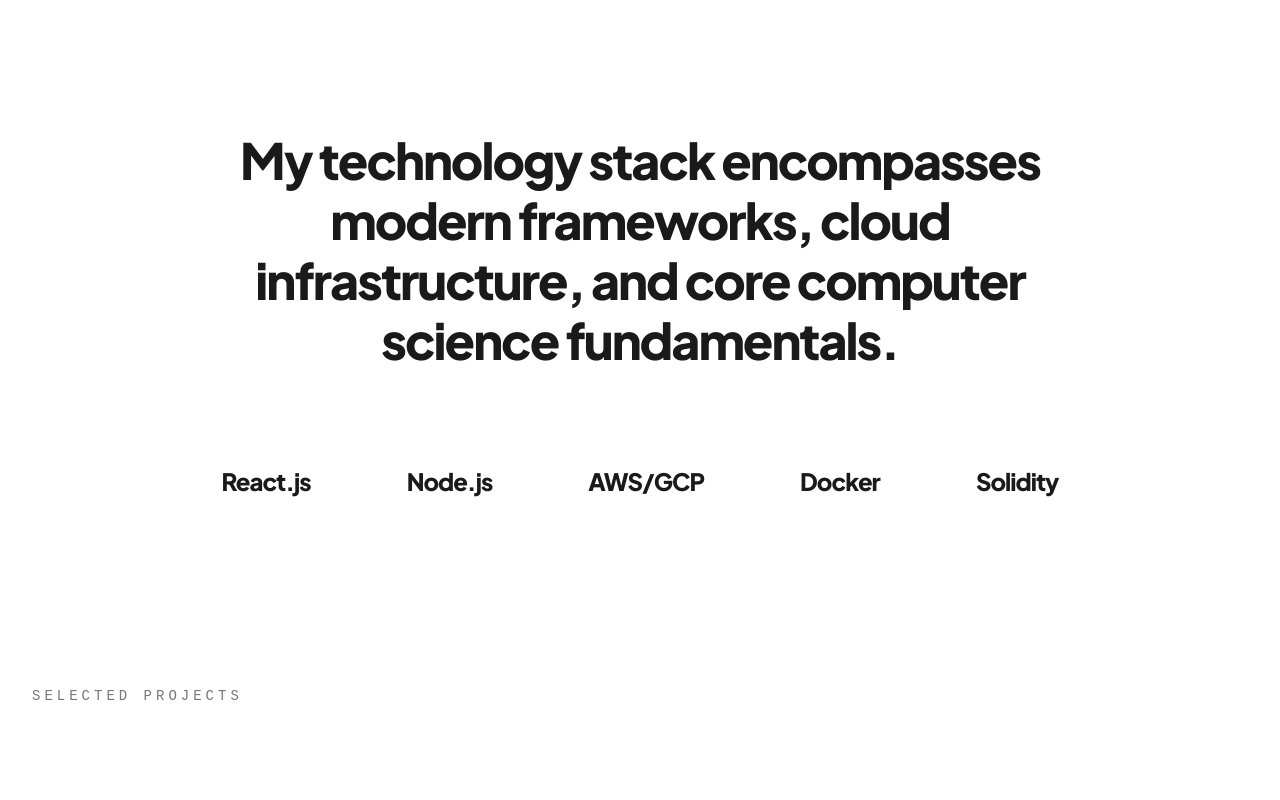
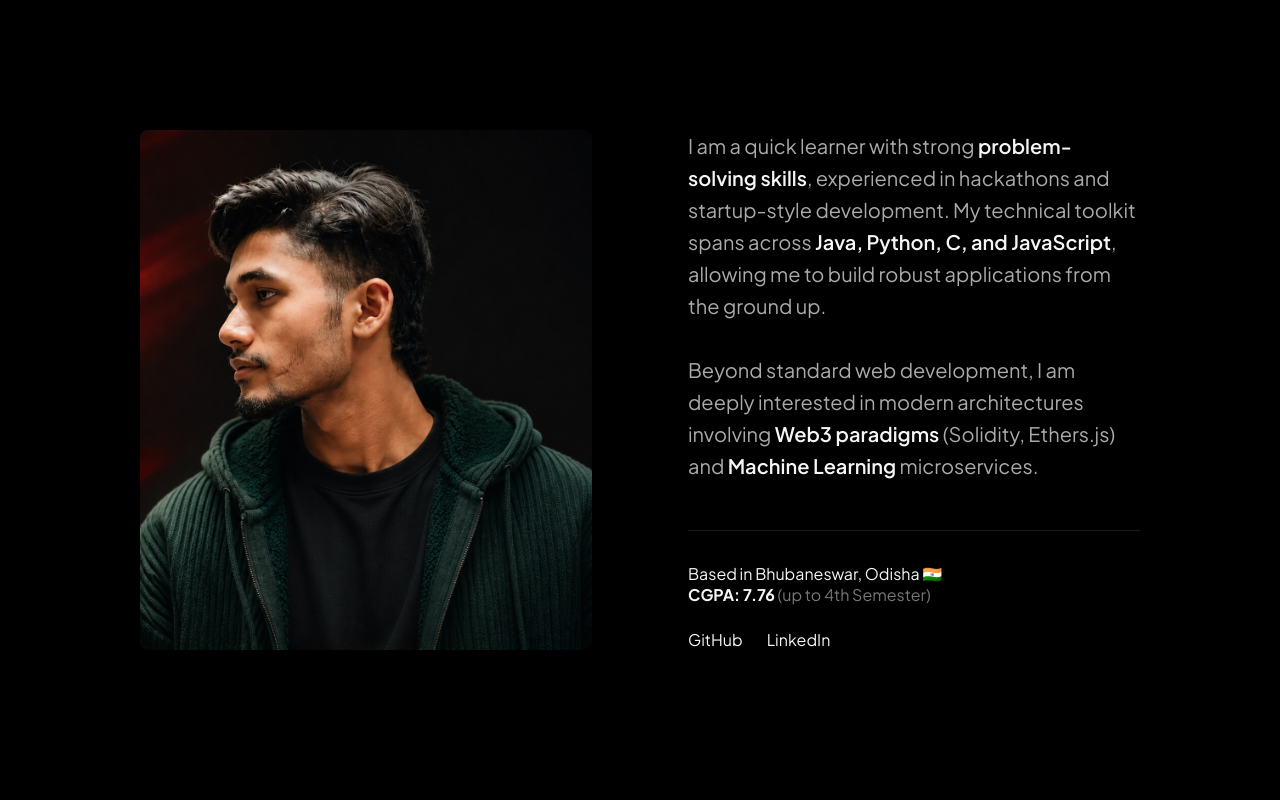
Before and after one commit to Adarshhspeaks/adarsh-portfolio, a React (Vite) app: page / in a window 1280 px wide. Shown: the part 1680-2480 px from the top of the page. Built offline with nearby package versions, Linux system fonts and the light colour scheme; a web font is replaced by a local one.

Commit message:
Restore bio section without download resume button

```diff
--- a/src/pages/HomePage.jsx
+++ b/src/pages/HomePage.jsx
@@ -16,6 +16,7 @@
 import { PROJECTS, EXPERTISE } from '../data/constants';
 import { fadeUpConfig, staggerContainer, staggerItem } from '../utils/animations';
 
+import heroImg from '../assets/hero.jpg';
 import heroHomeImg from '../assets/hero-home.jpg';
 
 const useIsDesktop = () => {
@@ -110,6 +111,34 @@
             </motion.span>
           ))}
         </p>
+      </section>
+
+      <section className="secondary-portrait-section theme-dark">
+        <div className="bio-grid">
+          <motion.img
+            initial={{ opacity: 0, scale: 0.9, y: 50 }}
+            whileInView={{ opacity: 1, scale: 1, y: 0 }}
+            viewport={{ once: true, margin: "-20%" }}
+            transition={{ duration: 1, ease: [0.16, 1, 0.3, 1] }}
+            src={heroImg}
+            alt="Adarsh Setup"
+            className="bio-image"
+          />
+          <motion.div {...fadeUpConfig}>
+            <p className="bio-content">
+              I am a quick learner with strong <strong>problem-solving skills</strong>, experienced in hackathons and startup-style development. My technical toolkit spans across <strong>Java, Python, C, and JavaScript</strong>, allowing me to build robust applications from the ground up.
+              <br /><br />
+              Beyond standard web development, I am deeply interested in modern architectures involving <strong>Web3 paradigms</strong> (Solidity, Ethers.js) and <strong>Machine Learning</strong> microservices.
+            </p>
+            <div className="bio-footer">
+              <p>Based in Bhubaneswar, Odisha 🇮🇳<br /><strong>CGPA: 7.76</strong> <span style={{ color: 'var(--text-gray)' }}>(up to 4th Semester)</span></p>
+              <div className="bio-socials">
+                <a href="https://github.com/Adarshhspeaks" target="_blank" rel="noreferrer" style={{ color: 'var(--text-white)' }}>GitHub</a>
+                <a href="https://www.linkedin.com/in/adarsh1807" target="_blank" rel="noreferrer" style={{ color: 'var(--text-white)' }}>LinkedIn</a>
+              </div>
+            </div>
+          </motion.div>
+        </div>
       </section>
 
       <div className="theme-light" style={{ width: '100vw' }}>
```
